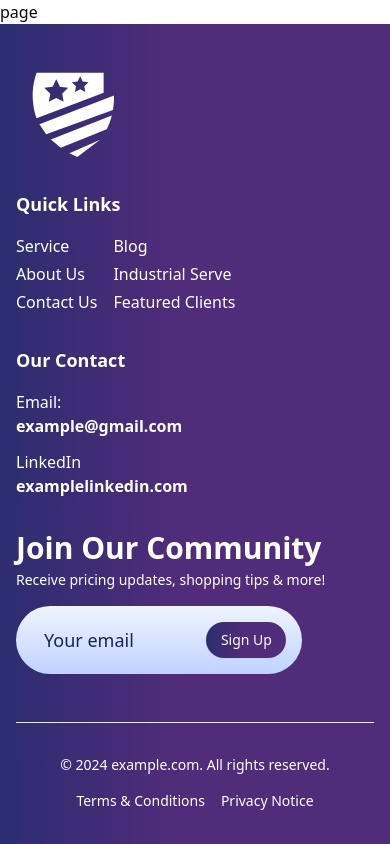
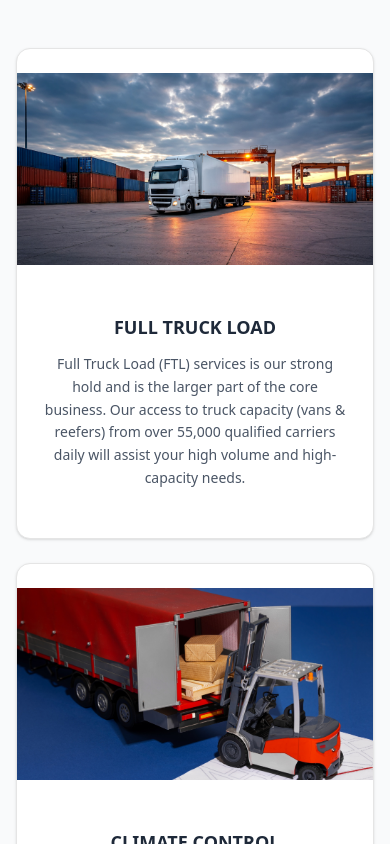
Before and after one commit to MdJowelAhmed/amarjit-website-by-tanvir, a Next.js app: page /logistics-services/shipper in a window 390 px wide. Shown: the top 844 px of the page. Built offline with nearby package versions, Linux system fonts and the light colour scheme.

Commit message:
cards on shipper poage

```diff
--- a/src/app/logistics-services/shipper/page.jsx
+++ b/src/app/logistics-services/shipper/page.jsx
@@ -1,7 +1,12 @@
+import ShipperLayout from "@/project_components/Shipper/ShipperLayout";
 import React from "react";
 
 function page() {
-	return <div>page</div>;
+	return (
+		<div>
+			<ShipperLayout />
+		</div>
+	);
 }
 
 export default page;
--- a/src/project_components/Shipper/ShipperLayout.jsx
+++ b/src/project_components/Shipper/ShipperLayout.jsx
@@ -1,4 +1,6 @@
 import React from "react";
+import Image from "next/image";
+import { Card, CardContent } from "@/components/ui/card";
 
 function ShipperLayout() {
 	const shipper = [
@@ -52,7 +54,88 @@ function ShipperLayout() {
 				"We coordinate efficiently with customers to ensure the smooth delivery and return of containers, resulting in cost savings and better customer satisfaction.",
 		},
 	];
-	return <div></div>;
+
+	return (
+		<div className="py-12 px-4 sm:px-6 lg:px-8 bg-gray-50">
+			<div className="container mx-auto max-w-7xl">
+				{/* Grid layout matching the image */}
+				<div className="grid grid-cols-1 md:grid-cols-2 lg:grid-cols-3 gap-6">
+					{/* First row - 3 items */}
+					{shipper.slice(0, 3).map((item) => (
+						<Card
+							key={item.id}
+							className="overflow-hidden hover:shadow-lg transition-shadow duration-300">
+							<div className="relative h-48 overflow-hidden">
+								<Image
+									src={item.src}
+									alt={item.title}
+									fill
+									className="object-cover"
+									sizes="(max-width: 768px) 100vw, (max-width: 1200px) 50vw, 33vw"
+								/>
+							</div>
+							<CardContent className="p-6">
+								<h3 className="text-lg font-bold text-gray-800 mb-3 text-center">
+									{item.title}
+								</h3>
+								<p className="text-sm text-gray-600 leading-relaxed text-center">
+									{item.description}
+								</p>
+							</CardContent>
+						</Card>
+					))}
+
+					{/* Second row - 3 items */}
+					{shipper.slice(3, 6).map((item) => (
+						<Card
+							key={item.id}
+							className="overflow-hidden hover:shadow-lg transition-shadow duration-300">
+							<div className="relative h-48 overflow-hidden">
+								<Image
+									src={item.src}
+									alt={item.title}
+									fill
+									className="object-cover"
+									sizes="(max-width: 768px) 100vw, (max-width: 1200px) 50vw, 33vw"
+								/>
+							</div>
+							<CardContent className="p-6">
+								<h3 className="text-lg font-bold text-gray-800 mb-3 text-center">
+									{item.title}
+								</h3>
+								<p className="text-sm text-gray-600 leading-relaxed text-center">
+									{item.description}
+								</p>
+							</CardContent>
+						</Card>
+					))}
+
+					{/* Third row - 1 item centered */}
+					<div className="md:col-span-2 lg:col-span-3 flex justify-center">
+						<Card className="overflow-hidden hover:shadow-lg transition-shadow duration-300 w-full max-w-sm">
+							<div className="relative h-48 overflow-hidden">
+								<Image
+									src={shipper[6].src}
+									alt={shipper[6].title}
+									fill
+									className="object-cover"
+									sizes="(max-width: 768px) 100vw, 384px"
+								/>
+							</div>
+							<CardContent className="p-6">
+								<h3 className="text-lg font-bold text-gray-800 mb-3 text-center">
+									{shipper[6].title}
+								</h3>
+								<p className="text-sm text-gray-600 leading-relaxed text-center">
+									{shipper[6].description}
+								</p>
+							</CardContent>
+						</Card>
+					</div>
+				</div>
+			</div>
+		</div>
+	);
 }
 
 export default ShipperLayout;
```
